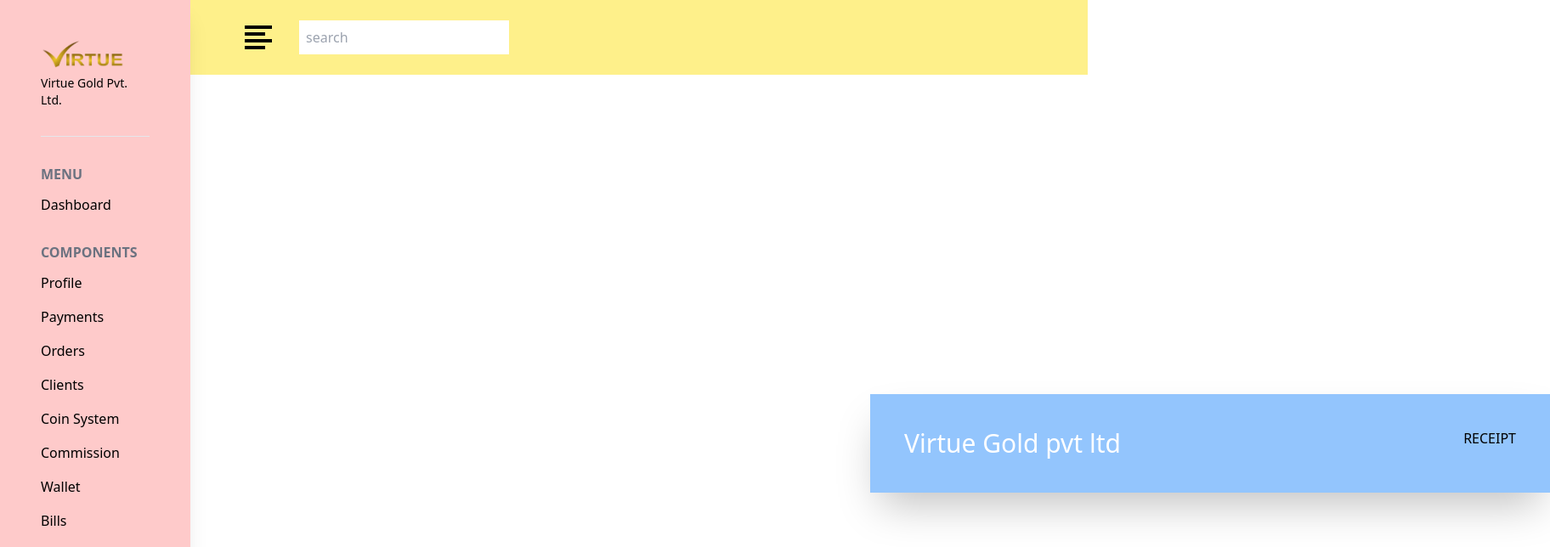
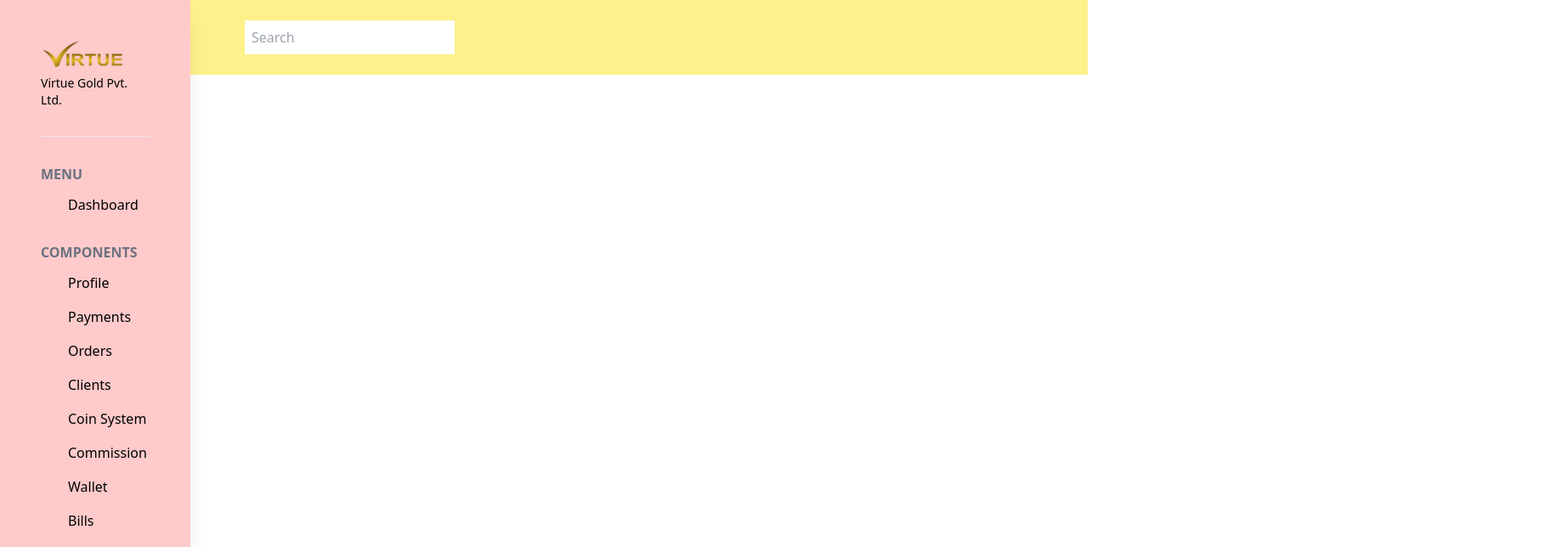
Before and after one commit to Raushan-Kumar95/virtue-gold-Givni, a React (Vite) app: page / in a window 1280 px wide. Shown: the top 644 px of the page at 85% size, 1824 px wide, since content can reach past the window. Built offline with nearby package versions, Linux system fonts and the light colour scheme.

Commit message:
removed absolute position

```diff
--- a/src/App.jsx
+++ b/src/App.jsx
@@ -6,6 +6,7 @@
 import PaySlipVoucher from './components/PaySlipVoucher'
 import { BrowserRouter, Routes, Route } from 'react-router-dom'
 import Sidebar from './components/sidebar/Sidebar'
+import SearchBar from './components/search/SearchBar'
 
 
 function App() {
@@ -21,11 +22,12 @@
 
 
       <Sidebar />
-      <div className='absolute top-1/2 left-1/2 -translate-x-1/2 -translate-y-1/2 '>
-      <PaySlipVoucher/>
+      {/* <PaySlipVoucher/> */}
+      <div className='flex flex-col justify-between  gap-12'>
+        <SearchBar/>
       <Routes>
         <Route path='/signup' element={<Signup />} ></Route>
-        {/* <Route path='/profile' element={<ProfileDashboard />} ></Route> */}
+        <Route path='/profile' element={<ProfileDashboard />} ></Route>
       </Routes>
       </div>
       </BrowserRouter>
--- a/src/components/search/SearchBar.jsx
+++ b/src/components/search/SearchBar.jsx
@@ -7,13 +7,7 @@
     <div className='w-full '>
       <div className='bg-yellow-200 w-full h- flex items-center md:pl-48'>
         <div className='pl-24 py-6 flex gap-8 items-center'>
-        <button onClick={() => setOpen(!open)} className='md:flex hidden  '>
-            <OpenNav />
-          </button>
-          <input className='px-2 py-2' type="text" name="search" id="" placeholder='search' />
-          <button onClick={() => setOpen(!open)} className='flex md:hidden '>
-            <OpenNav />
-          </button>
+          <input className='px-2 py-2' type="text" name="search" id="" placeholder='Search' />
         </div>
       </div>
     </div>
@@ -21,17 +15,3 @@
 }
 
 export default SearchBar
-
-
-export const OpenNav = () => {
-  return (
-    <button className=''>
-      <ul className='flex flex-col gap-1'>
-        <li className='w-8 h-1 bg-black'></li>
-        <li className='w-6 h-1 bg-black'></li>
-        <li className='w-8 h-1 bg-black'></li>
-        <li className='w-6 h-1 bg-black'></li>
-      </ul>
-    </button>
-  )
-}
--- a/src/components/sidebar/Sidebar.jsx
+++ b/src/components/sidebar/Sidebar.jsx
@@ -10,49 +10,41 @@
 
     const [open, setOpen] = useState(false)
 
-    let navopenState = " absolute -left-[200px] "
+    let navopenState = "md:absolute  md:-left-[300px] "
 
-    let navcloseState = "  "
+    let navcloseState = "hidden"
 
     // console.log(open)
 
     return (
-        <div className='flex w-full absolute z-20'>
+        <div className='flex w-full absolute z-20 relative'>
 
-            <div className={`fixed overflow-y-scroll h-full overflow-x-none  md:flex shadow-xl top-0 left-0 bg-red-200  flex flex-col gap-8 h-screen px-12 py-12 md:block ${open ?  navopenState : navcloseState}`}>
+            <div className={`fixed overflow-y-scroll h-full overflow-x-none  md:flex shadow-xl top-0 left-0 bg-red-200  flex flex-col gap-8 h-screen px-12 py-12 md:block ${open ? navopenState : navcloseState}`}>
                 <header className=' flex flex-col gap-2 justify-center w-full'>
 
-                    {open ?
-                        <div className='hidden flex flex-col gap-2 justify-center'>
-                            <img width={40} src={logo} alt="logo-vietue" srcset="" />
-                            <p className='text-sm  text-center '>Gold</p>
-                        </div>
-                        :
-                        <div className='flex flex-col gap-2 justify-center'>
-                            <img width={100} src={logo} alt="logo-vietue" srcset="" />
-                            <p className='text-sm w-32'>Virtue Gold Pvt. Ltd.</p>
-                        </div>
-                    }
+
+                    <div className='flex flex-col gap-2 justify-center'>
+                        <img width={100} src={logo} alt="logo-vietue" srcset="" />
+                        <p className='text-sm w-32'>Virtue Gold Pvt. Ltd.</p>
+                    </div>
+
 
                 </header>
+
                 <hr />
                 <div className='flex flex-col gap-3'>
-                    {open ? "" : <h1 className='uppercase font-bold text-gray-500'>Menu</h1>}
+                    <h1 className='uppercase font-bold text-gray-500'>Menu</h1>
 
                     <div className='flex flex-col gap-2'>
                         <ul className='flex items-center gap-4' >
-                            {Menu.map((data) => {
-                                return (
+                            <li onClick={() => setOpen(true)} className='flex gap-3 items-center' >
+                                <i className="  w-5"></i>
 
-                                    <li onClick={() => setOpen(true)} className='flex gap-3 items-center' >
-                                        <i className={`${data.icon} w-5  text-2xl hidden`}></i>
-
-                                        {open ? "" : <h1>{data.name}</h1>}
-                                    </li>
+                                <h1>Dashboard</h1>
+                            </li>
 
 
-                                )
-                            })}
+
                         </ul>
                     </div>
                 </div>
@@ -60,16 +52,16 @@
 
                 <div className='flex flex-col gap-3'>
 
-                    {open ? "" : <h1 className='uppercase font-bold text-gray-500'>Components</h1>}
+                    <h1 className='uppercase font-bold text-gray-500'>Components</h1>
 
                     <ul className='flex flex-col gap-4'>
 
                         {NavMainData.map((data) => {
                             return (
-                                <li  onClick={() => setOpen(true)} className='flex gap-3 items-center' >
-                                    {/* {open ? <i className={`${data.icon} w-5  text-2xl hidden`}></i> : <i className={`${data.icon} w-5`}></i>} */}
+                                <li onClick={() => setOpen(true)} className='flex gap-3 items-center' >
+                                    <i className={`${data?.icon} w-5`}></i>
 
-                                    {open ? "" : <NavLink to={`${data?.path}`}>{data.title}</NavLink>}
+                                    <NavLink to={`${data?.path}`}>{data.title}</NavLink>
 
                                 </li>
                             )
@@ -78,9 +70,11 @@
                     </ul>
                 </div>
             </div>
+            <button onClick={() => setOpen(!open)} className={`md:hidden z-20 md:left-64 md:top-4 absolute ${open ? "left-64 top-4 ":"left-4 top-4  "}`}>
+               {!open ? <OpenNav /> : <CloseNav/> }
+            </button>
 
 
-            <SearchBar open={open} setOpen={setOpen} />
         </div>
 
 
@@ -91,18 +85,29 @@
 
 
 
-
+export const OpenNav = () => {
+    return (
+        <button className=''>
+            <ul className='flex flex-col gap-1'>
+                <li className='w-8 h-1 bg-black'></li>
+                <li className='w-6 h-1 bg-black'></li>
+                <li className='w-8 h-1 bg-black'></li>
+                <li className='w-6 h-1 bg-black'></li>
+            </ul>
+        </button>
+    )
+}
 
 
 
 export const CloseNav = () => {
     return (
-        <div className='absolute right-0 -mr-20'>
+        <button className=''>
             <ul className='flex flex-col gap-1'>
                 <li className='w-8 absolute rotate-45 h-1 bg-black'></li>
                 <li className='w-8 absolute -rotate-45 h-1 bg-black'></li>
 
             </ul>
-        </div>
+        </button>
     )
 }
```
